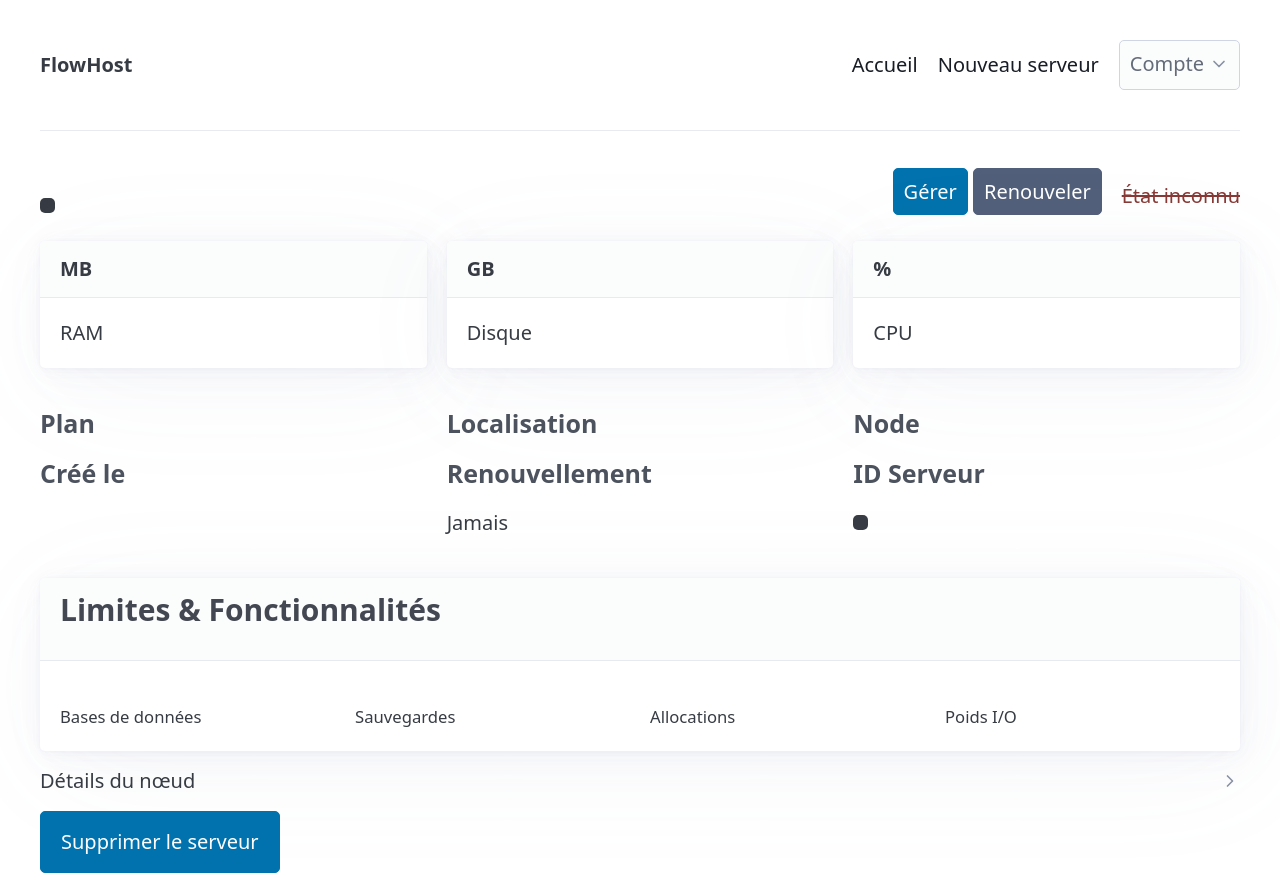
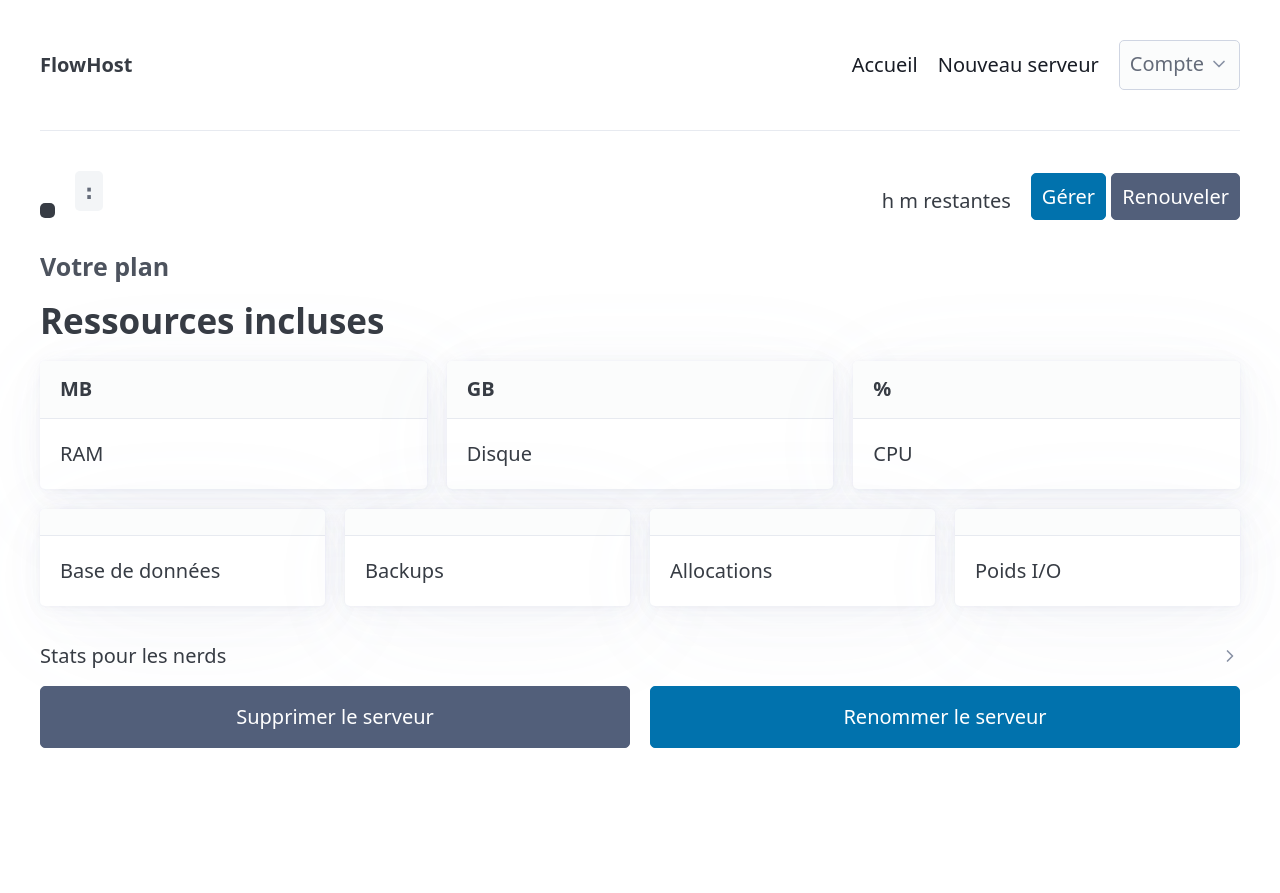
Before and after one commit to SkillFXX/flowpanel, a Python web app: template templates/server.html in a window 1280 px wide. After the commit the page ends 748 px from the top, so only its background shows below. Run offline with Jinja, Linux system fonts and the light colour scheme; the template is opened without the code that fills it, so the values that code supplies are empty; some libraries are stand-ins or nearby versions.

Commit message:
Amélioration de l'interface par serveur

```diff
--- a/app.py
+++ b/app.py
@@ -669,4 +669,4 @@
 
 if __name__ == '__main__':
     init_db()
-    app.run(debug=True)
+    app.run(host='0.0.0.0', debug=True)
--- a/templates/server.html
+++ b/templates/server.html
@@ -3,32 +3,6 @@
 {% block title %}Gerer le serveur{% endblock %}
 
 {% block content %}
-
-<header class="container">
-    <nav>
-        <ul>
-            <li>
-                <h2>{{ server_details.attributes.name }}</h2>
-                <kbd>{{ server_details.attributes.relationships.egg.attributes.name }}</kbd>
-            </li>
-        </ul>
-        <ul>
-            <li>
-                <a href="{{ url_for('panel_redirect', uuid=server.pterodactyl_server_uuid|string) }}" role="button">Gérer</a>
-                <a href="{{ url_for('renew_server', uuid=server.pterodactyl_server_uuid|string) }}" role="button" class="secondary">Renouveler</a>
-            </li>
-            <li>
-                {% if server_details.attributes.suspended %}
-                    <mark>Suspendu</mark>
-                {% elif server_details.attributes.status %}
-                    <ins>{{ server_details.attributes.status }}</ins>
-                {% else %}
-                    <del>État inconnu</del>
-                {% endif %}
-            </li>
-        </ul>
-    </nav>
-</header>
 
 {% with messages = get_flashed_messages() %}
     {% if messages %}
@@ -40,7 +14,53 @@
     {% endif %}
 {% endwith %}
 
+
+<header class="container">
+    <nav>
+        <ul>
+            <li>
+                <h2>{{ server_details.attributes.name }}</h2>
+                <kbd>{{ server_details.attributes.relationships.egg.attributes.name }}</kbd>
+            </li>
+            <li>
+                <h4><code>{{ server_details.attributes.relationships.allocations.data[0].attributes.alias }}:{{ server_details.attributes.relationships.allocations.data[0].attributes.port }}</code></h4>
+            </li>
+        </ul>
+        <ul>
+            {% set remaining = server.expires_at - now %}
+                    {% if remaining <= 0 %}
+                    <li>
+                        <span style="color: red;">Expiré, renouvellement requis</span>
+                    </li>
+                    <li>
+                        <a href="{{ url_for('panel_redirect', uuid=server.pterodactyl_server_uuid|string) }}" role="button" aria-disabled="true" disabled>Gérer</a>
+                        <a href="{{ url_for('renew_server', uuid=server.pterodactyl_server_uuid|string) }}" role="button" class="secondary">Renouveler</a>
+                    </li>
+                    {% else %}
+                    <li>
+                        {% set hours = remaining // 3600 %}
+                        {% set minutes = (remaining % 3600) // 60 %}
+                        {{ hours }}h {{ minutes }}m restantes
+                    </li>
+                    <li>
+                        <a href="{{ url_for('panel_redirect', uuid=server.pterodactyl_server_uuid|string) }}" role="button">Gérer</a>
+                        <a href="{{ url_for('renew_server', uuid=server.pterodactyl_server_uuid|string) }}" role="button" class="secondary">Renouveler</a>
+                    </li>
+            {% endif %}
+        </ul>
+    </nav>
+</header>
+
 <section>
+    <div>
+            <h4>Votre plan</h4>
+            {% for tier in tiers %}
+                {% if tier.id == server.tier_id %}
+                <p><code>{{ tier.name }}</code></p>
+                {% endif %}
+            {% endfor %}
+        </div>
+    <h2>Ressources incluses</h2>
     <div class="grid">
         <article>
             <header><strong>{{ server_details.attributes.limits.memory }} MB</strong></header>
@@ -54,119 +74,50 @@
             <header><strong>{{ server_details.attributes.limits.cpu }}%</strong></header>
             CPU
         </article>
-        {% for tier in tiers %}
-            {% if tier.id == server.tier_id %}
-            <article>
-                <header><strong>{{ tier.duration_hours }}h</strong></header>
-                Durée
-            </article>
-            {% endif %}
-        {% endfor %}
+    </div>
+      <div class="grid">
+        <article>
+            <header><strong>{{ server_details.attributes.feature_limits.databases }}</strong></header>
+            Base de données
+        </article>
+        <article>
+            <header><strong>{{ server_details.attributes.feature_limits.backups }}</strong></header>
+            Backups
+        </article>
+        <article>
+            <header><strong></strong>{{ server_details.attributes.feature_limits.allocations }}</strong></header>
+            Allocations
+        </article>
+        <article>
+            <header><strong>{{ server_details.attributes.limits.io }}</strong></header>
+            Poids I/O
+        </article>
+
     </div>
 </section>
 
-<!-- Informations essentielles -->
-<section>
-    <div class="grid">
-        <div>
-            <h4>Plan</h4>
-            {% for tier in tiers %}
-                {% if tier.id == server.tier_id %}
-                <p><code>{{ tier.name }}</code></p>
-                {% endif %}
-            {% endfor %}
-        </div>
 
-        <div>
-            <h4>Localisation</h4>
-            <p>{{ server_details.attributes.relationships.location.attributes.long }}</p>
-        </div>
 
-        <div>
-            <h4>Node</h4>
-            <p>{{ server_details.attributes.relationships.node.attributes.name }}</p>
-        </div>
-    </div>
-
-    <div class="grid">
-        <div>
-            <h4>Créé le</h4>
-            <p><time>{{ server.created_at[:10] }}</time></p>
-        </div>
-
-        <div>
-            <h4>Renouvellement</h4>
-            <p>
-                {% if server.expires_at %}
-                     {% for tier in tiers %}
-                        {% if tier.id == server.tier_id %}
-                            Toutes les {{ tier.duration_hours }} heures
-                        {% endif %}
-                    {% endfor %}
-                {% else %}
-                    Jamais
-                {% endif %}
-            </p>
-        </div>
-
-        <div>
-            <h4>ID Serveur</h4>
-            <p><kbd>{{ server_details.attributes.identifier }}</kbd></p>
-        </div>
-    </div>
-</section>
-
-<!-- Limites fonctionnelles -->
-<section>
-    <article>
-        <header>
-            <h3>Limites & Fonctionnalités</h3>
-        </header>
-        <div class="grid">
-            <div>
-                <h5>{{ server_details.attributes.feature_limits.databases }}</h5>
-                <small>Bases de données</small>
-            </div>
-            <div>
-                <h5>{{ server_details.attributes.feature_limits.backups }}</h5>
-                <small>Sauvegardes</small>
-            </div>
-            <div>
-                <h5>{{ server_details.attributes.feature_limits.allocations }}</h5>
-                <small>Allocations</small>
-            </div>
-            <div>
-                <h5>{{ server_details.attributes.limits.io }}</h5>
-                <small>Poids I/O</small>
-            </div>
-        </div>
-    </article>
-</section>
 
 <!-- État du nœud -->
 <details>
-    <summary>Détails du nœud {{ server_details.attributes.relationships.node.attributes.name }}</summary>
-    <div class="grid">
-        <div>
-            <p><strong>FQDN:</strong> <code>{{ server_details.attributes.relationships.node.attributes.fqdn }}</code></p>
-            <p><strong>Ressources totales:</strong> {{ server_details.attributes.relationships.node.attributes.memory }}MB RAM, {{ (server_details.attributes.relationships.node.attributes.disk / 1000)|round }}GB disque</p>
-        </div>
-        <div>
-            <p><strong>Déjà alloué:</strong> {{ server_details.attributes.relationships.node.attributes.allocated_resources.memory }}MB RAM</p>
-            <p><strong>Utilisation:</strong>
-                <progress value="{{ server_details.attributes.relationships.node.attributes.allocated_resources.memory }}" max="{{ server_details.attributes.relationships.node.attributes.memory }}"></progress>
-                {{ (server_details.attributes.relationships.node.attributes.allocated_resources.memory / server_details.attributes.relationships.node.attributes.memory * 100)|round }}%
-            </p>
-            <p><strong>Maintenance:</strong>
-                {% if server_details.attributes.relationships.node.attributes.maintenance_mode %}
+    <summary>Stats pour les nerds </summary>
+    <p>Node : {{ server_details.attributes.relationships.node.attributes.name }}</p>
+    <p>Localisation : {{ server_details.attributes.relationships.location.attributes.long }}</p>
+    <p>Créer le {{ server.created_at[:10] }}</p>
+    <p>ID Serveur : {{ server_details.attributes.identifier }}</p>
+    <p>FQDN : {{ server_details.attributes.relationships.node.attributes.fqdn }}</p>
+    <p>Maintenance {% if server_details.attributes.relationships.node.attributes.maintenance_mode %}
                     <mark>Oui</mark>
                 {% else %}
                     Non
-                {% endif %}
-            </p>
-        </div>
-    </div>
+                {% endif %}</p>
 </details>
 
-<a href="{{ url_for('delete_server', id=server.pterodactyl_server_id) }}" role="button">Supprimer le serveur</a>
+<div class="grid">
+<a href="{{ url_for('delete_server', id=server.pterodactyl_server_id) }}" role="button" class="secondary">Supprimer le serveur</a>
+<a href="{{ url_for('delete_server', id=server.pterodactyl_server_id) }}" role="button">Renommer le serveur</a>
+
+
+</div>
 {% endblock %}
```
